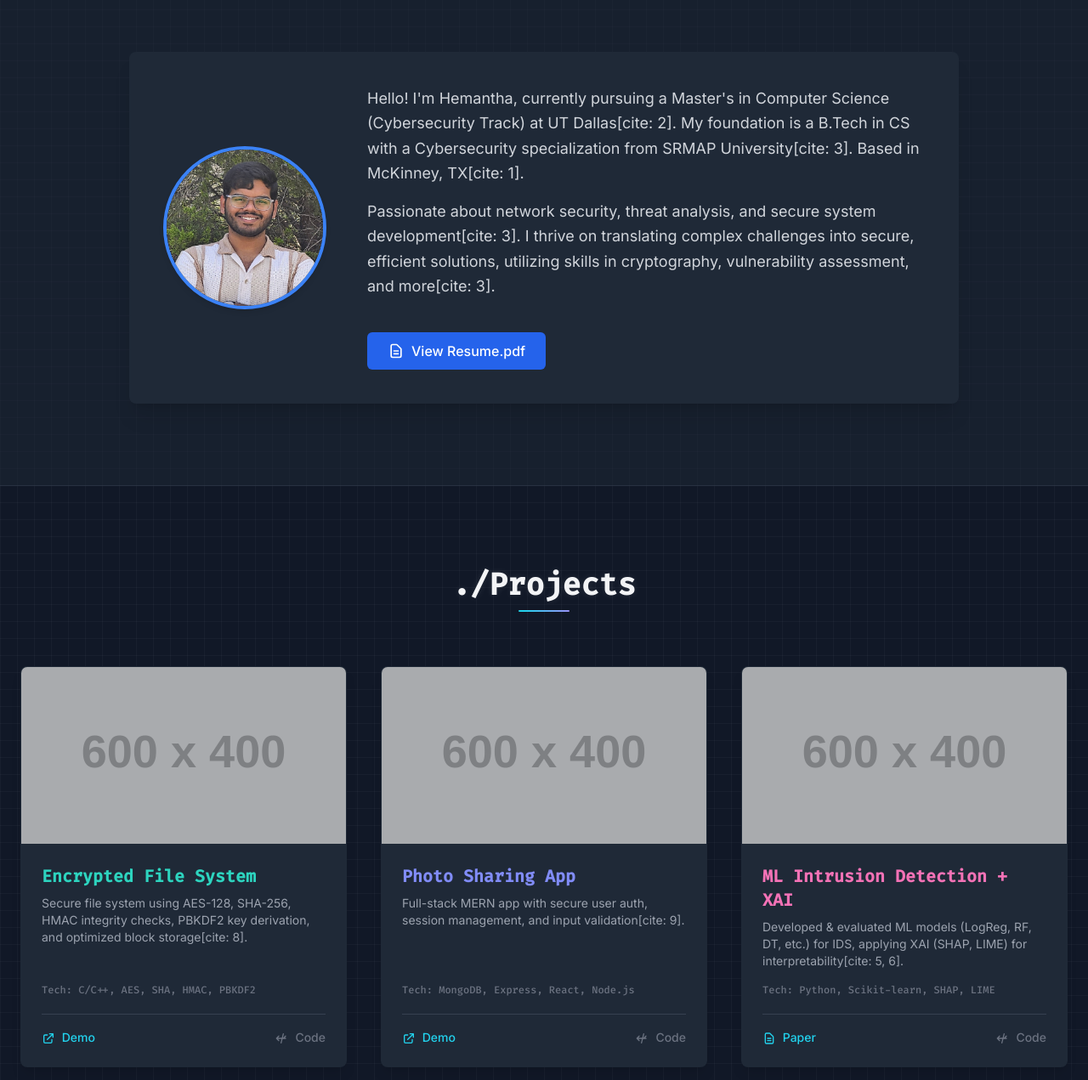
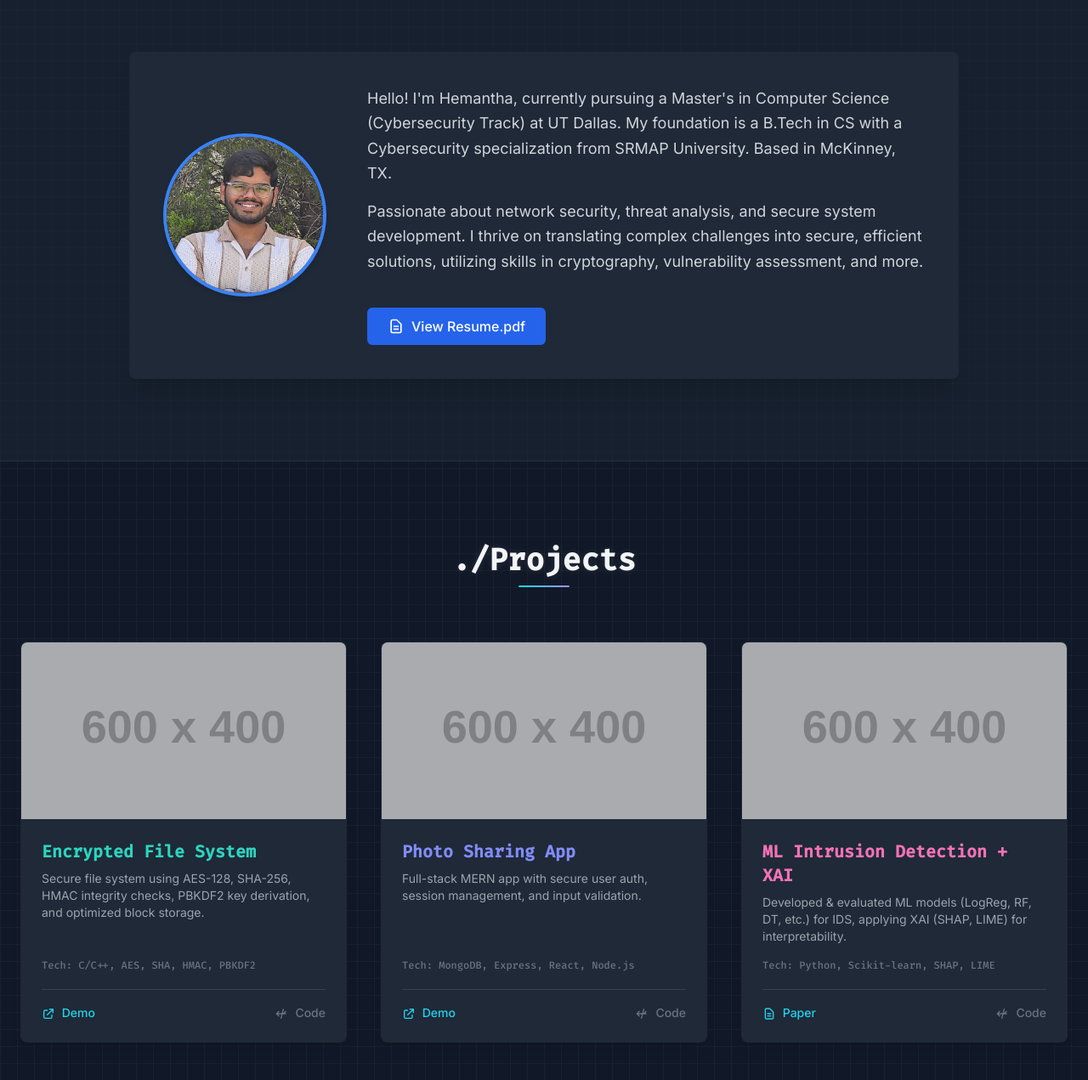
Before and after one commit to Hemantha-krishna/Hemantha-krishna.github.io, a plain HTML site: page index.html in a window 1280 px wide. Shown: the part 1009-2280 px from the top of the page at 85% size. Drawn offline with nearby package versions, Linux system fonts and the light colour scheme; placeholder pictures from the web are drawn by us.

Commit message:
Update index.html

```diff
--- a/index.html
+++ b/index.html
@@ -150,10 +150,10 @@
                       onerror="this.onerror=null; this.src='https://placehold.co/200x200/1F2937/9CA3AF?text=Photo';">
                 <div class="text-center lg:text-left">
                     <p class="text-gray-300 leading-relaxed mb-4 text-lg fade-in-element stagger-3">
-                        Hello! I'm Hemantha, currently pursuing a Master's in Computer Science (Cybersecurity Track) at UT Dallas[cite: 2]. My foundation is a B.Tech in CS with a Cybersecurity specialization from SRMAP University[cite: 3]. Based in McKinney, TX[cite: 1].
+        Hello! I'm Hemantha, currently pursuing a Master's in Computer Science (Cybersecurity Track) at UT Dallas. My foundation is a B.Tech in CS with a Cybersecurity specialization from SRMAP University. Based in McKinney, TX.
                     </p>
                     <p class="text-gray-300 leading-relaxed mb-6 text-lg fade-in-element stagger-4">
-                        Passionate about network security, threat analysis, and secure system development[cite: 3]. I thrive on translating complex challenges into secure, efficient solutions, utilizing skills in cryptography, vulnerability assessment, and more[cite: 3].
+        Passionate about network security, threat analysis, and secure system development. I thrive on translating complex challenges into secure, efficient solutions, utilizing skills in cryptography, vulnerability assessment, and more.
                     </p>
                     <a href="Resume.pdf" target="_blank" rel="noopener noreferrer" class="inline-flex items-center mt-4 bg-blue-600 text-white font-medium py-2.5 px-6 rounded-md hover:bg-blue-500 transition duration-300 transform hover:scale-105 fade-in-element stagger-5">
                         <svg xmlns="http://www.w3.org/2000/svg" class="h-5 w-5 mr-2" fill="none" viewBox="0 0 24 24" stroke="currentColor" stroke-width="2">
@@ -175,7 +175,7 @@
                          onerror="this.onerror=null; this.src='https://placehold.co/600x400/0F172A/cccccc?text=Project+Image';">
                     <div class="p-6 flex flex-col flex-grow">
                         <h3 class="text-xl font-semibold mb-2 text-teal-400 font-code">Encrypted File System</h3>
-                        <p class="text-gray-400 mb-4 text-sm flex-grow">Secure file system using AES-128, SHA-256, HMAC integrity checks, PBKDF2 key derivation, and optimized block storage[cite: 8].</p>
+                        <p class="text-gray-400 mb-4 text-sm flex-grow">Secure file system using AES-128, SHA-256, HMAC integrity checks, PBKDF2 key derivation, and optimized block storage.</p>
                         <p class="text-xs text-gray-500 mb-5 font-code">Tech: C/C++, AES, SHA, HMAC, PBKDF2</p>
                         <div class="flex justify-between items-center mt-auto pt-4 border-t border-gray-700">
                             <a href="#" target="_blank" rel="noopener noreferrer" class="project-link text-cyan-400 hover:text-cyan-300">
@@ -195,7 +195,7 @@
                          onerror="this.onerror=null; this.src='https://placehold.co/600x400/0F172A/cccccc?text=Project+Image';">
                     <div class="p-6 flex flex-col flex-grow">
                          <h3 class="text-xl font-semibold mb-2 text-indigo-400 font-code">Photo Sharing App</h3>
-                        <p class="text-gray-400 mb-4 text-sm flex-grow">Full-stack MERN app with secure user auth, session management, and input validation[cite: 9].</p>
+                        <p class="text-gray-400 mb-4 text-sm flex-grow">Full-stack MERN app with secure user auth, session management, and input validation.</p>
                         <p class="text-xs text-gray-500 mb-5 font-code">Tech: MongoDB, Express, React, Node.js</p>
                          <div class="flex justify-between items-center mt-auto pt-4 border-t border-gray-700">
                              <a href="#" target="_blank" rel="noopener noreferrer" class="project-link text-cyan-400 hover:text-cyan-300">
@@ -215,7 +215,7 @@
                          onerror="this.onerror=null; this.src='https://placehold.co/600x400/0F172A/cccccc?text=Project+Image';">
                     <div class="p-6 flex flex-col flex-grow">
                          <h3 class="text-xl font-semibold mb-2 text-pink-400 font-code">ML Intrusion Detection + XAI</h3>
-                        <p class="text-gray-400 mb-4 text-sm flex-grow">Developed & evaluated ML models (LogReg, RF, DT, etc.) for IDS, applying XAI (SHAP, LIME) for interpretability[cite: 5, 6].</p>
+                        <p class="text-gray-400 mb-4 text-sm flex-grow">Developed & evaluated ML models (LogReg, RF, DT, etc.) for IDS, applying XAI (SHAP, LIME) for interpretability.</p>
                         <p class="text-xs text-gray-500 mb-5 font-code">Tech: Python, Scikit-learn, SHAP, LIME</p>
                          <div class="flex justify-between items-center mt-auto pt-4 border-t border-gray-700">
                              <a href="#" target="_blank" rel="noopener noreferrer" class="project-link text-cyan-400 hover:text-cyan-300">
@@ -320,7 +320,7 @@
     <footer class="bg-gray-900 border-t border-gray-700/50 text-gray-500 py-8">
         <div class="container mx-auto px-6 text-center text-sm">
             &copy; 2025 Hemantha Krishna Challa // Built with <span class="text-cyan-400">Tailwind CSS</span> & <span class="text-red-500">&hearts;</span> <br>
-            <span class="text-xs text-gray-600 mt-1 block">// End of Transmission</span>
+            <span class="text-xs text-gray-600 mt-1 block"></span>
         </div>
     </footer>
 
```
